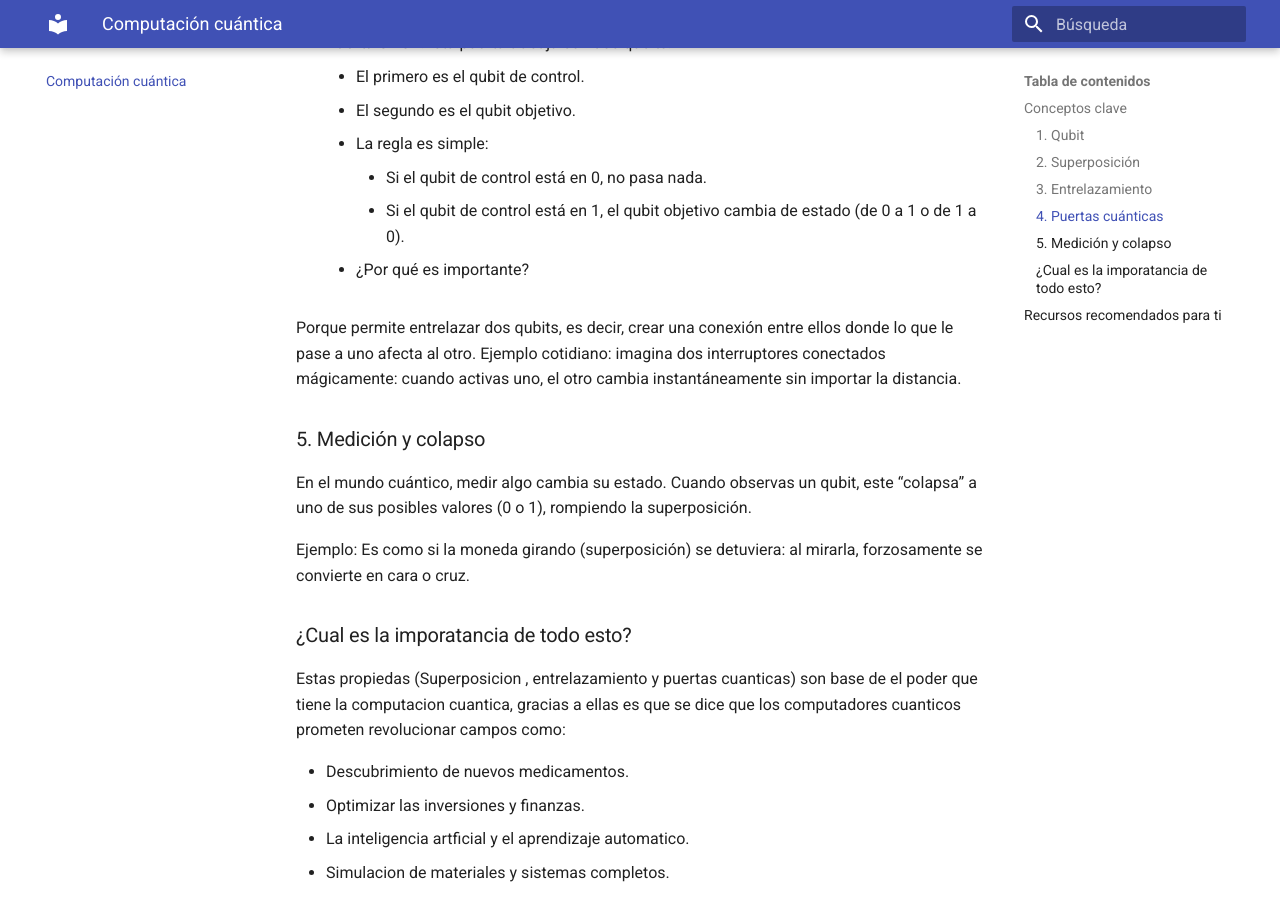
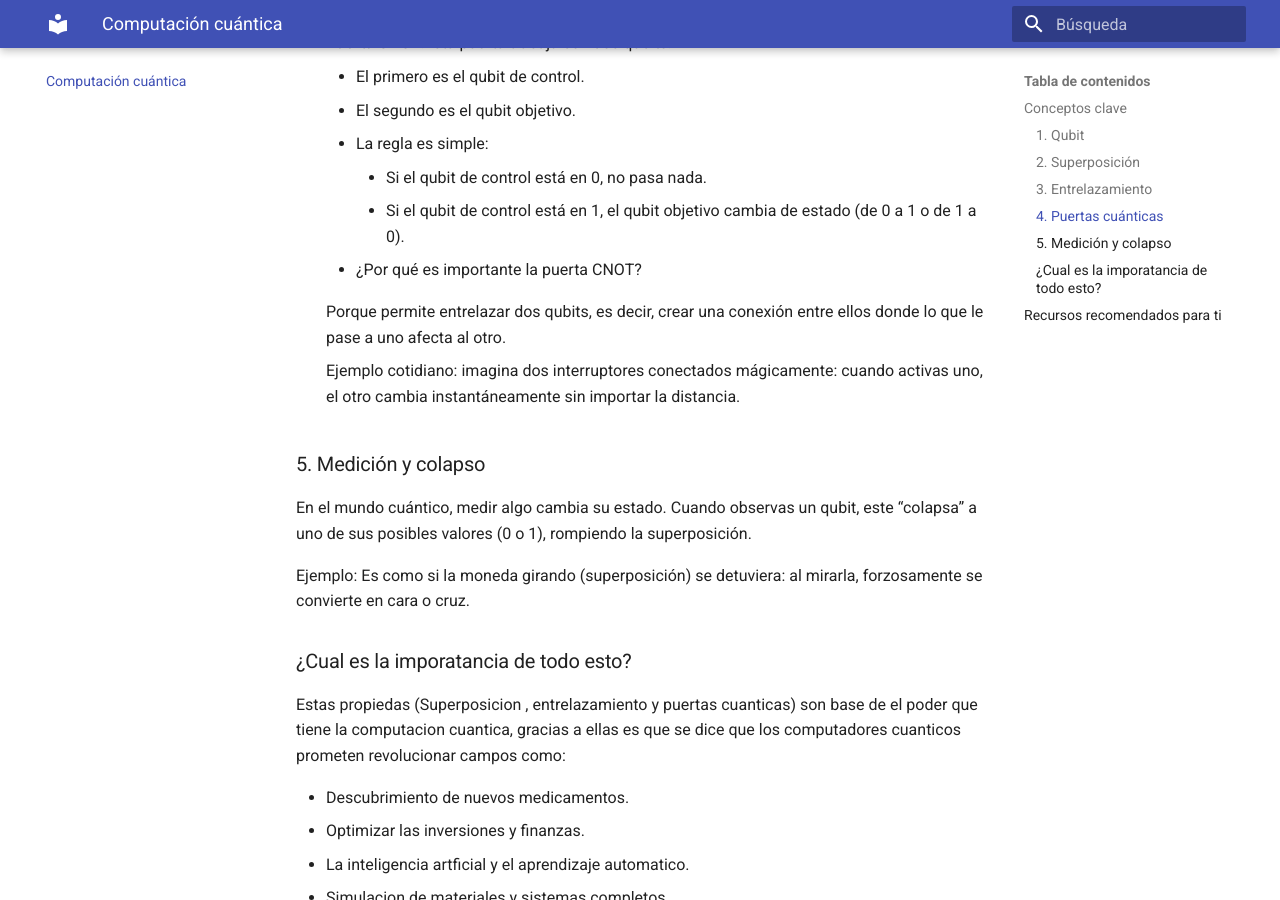
Before and after one commit to jameusk1028/Explorando-el-QML-desde-0, an MkDocs documentation site: the page built from docs/Fundamentos_de_computacion_cuantica.md, in a window 1280 px wide and 900 px high, scrolled down 1954 px. Built offline with MkDocs 1.6.1 and Material for MkDocs 9.7.7, drawn with Linux system fonts in a browser that asks for light colours.

Commit message:
Clarify importance of CNOT gate in quantum computing

```diff
--- a/docs/Fundamentos_de_computacion_cuantica.md
+++ b/docs/Fundamentos_de_computacion_cuantica.md
@@ -65,10 +65,11 @@ Ejemplos de puertas:
           - Si el qubit de control está en 0, no pasa nada.
           - Si el qubit de control está en 1, el qubit objetivo cambia de estado (de 0 a 1 o de 1 a 0).
 
-      - ¿Por qué es importante?
+      - ¿Por qué es importante la puerta CNOT?
 
 
-  Porque permite entrelazar dos qubits, es decir, crear una conexión entre ellos donde lo que le pase a uno afecta al otro.
+       Porque permite entrelazar dos qubits, es decir, crear una conexión entre ellos donde lo que le pase a uno afecta al otro.
+
        Ejemplo cotidiano: imagina dos interruptores conectados mágicamente: cuando activas uno, el otro cambia instantáneamente sin importar la distancia.
 
 
```
